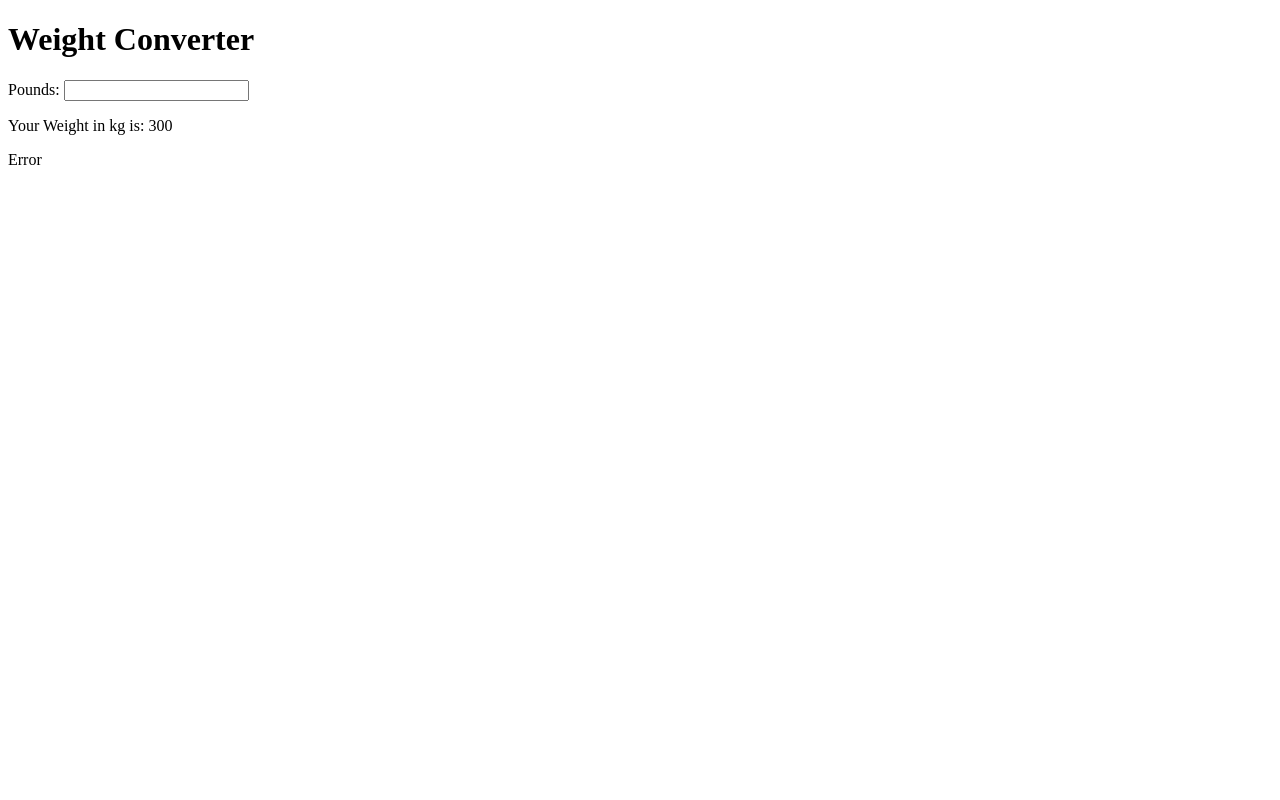
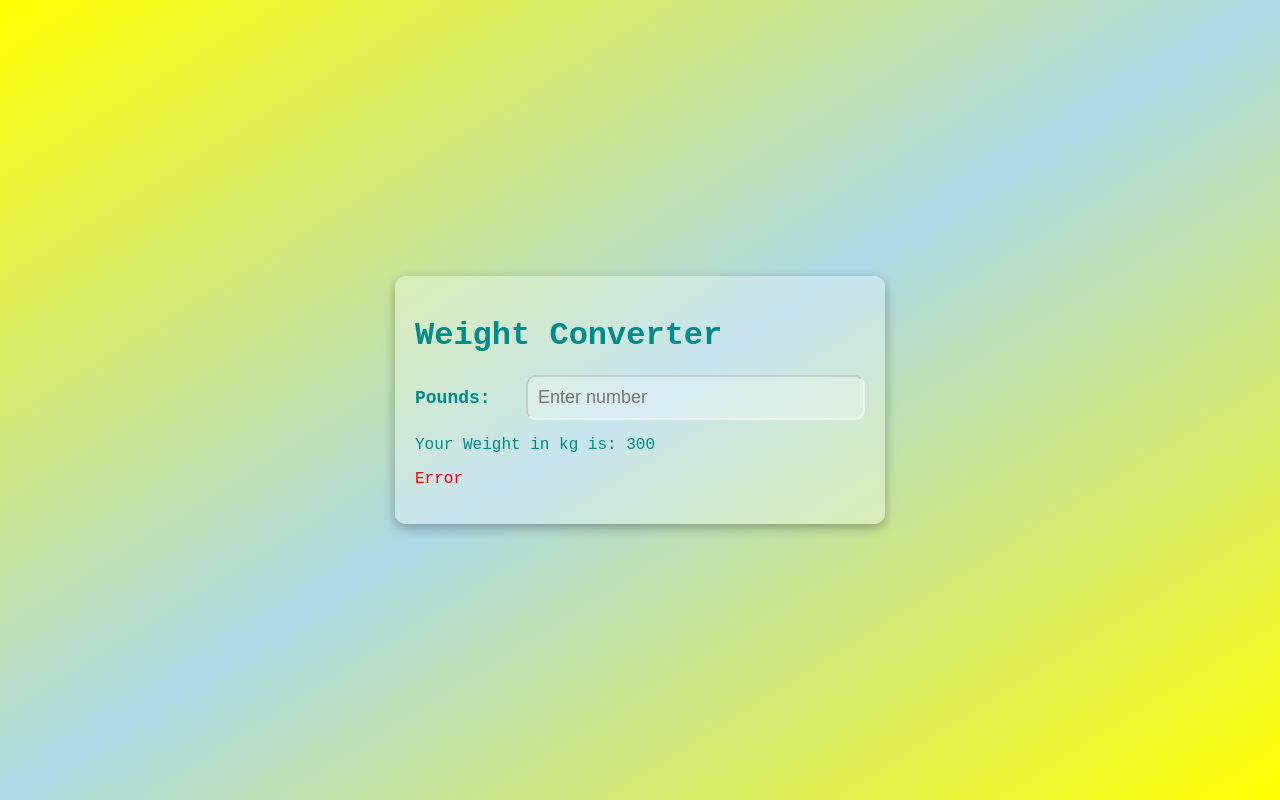
Before and after one commit to mohammadzakariya2025/weight_converter, a plain HTML site: page index.html in a window 1280 px wide. Drawn offline with Linux system fonts and the light colour scheme.

Commit message:
index.js

```diff
--- a/index.html
+++ b/index.html
@@ -4,13 +4,14 @@
     <meta charset="UTF-8">
     <meta name="viewport" content="width=device-width, initial-scale=1.0">
     <title>Weight Converter</title>
+    <link rel="stylesheet" href="style.css">
 </head>
 <body>
     <div class="container">
         <h1 class="heading">Weight Converter</h1>
         <div class="input-container">
             <label for="pounds">Pounds:</label>
-            <input type="number" id="input" class="input" steps=".1">
+            <input type="number" id="input" class="input" steps=".1" placeholder="Enter number">
         </div>
         <p>Your Weight in kg is: <span id="result">300</span></p>
         <p class="error" id="error">Error</p>
--- a/style.css
+++ b/style.css
@@ -0,0 +1,42 @@
+body{
+    margin: 0;
+    background: linear-gradient(to left top, yellow, lightblue, yellow);
+    min-height: 100vh;
+    display: flex;
+    justify-content: center;
+    align-items: center;
+    font-family: 'Courier New', Courier, monospace;
+    color: darkcyan;
+}
+
+.container{
+    background: rgba(255,255,255,0.3);
+    padding: 20px;
+    box-shadow: 0 4px 12px rgba(0,0,0,.3);
+    border-radius: 10px;
+    width: 85%;
+    max-width: 450px;
+}
+
+.input-container{
+    display: flex;
+    justify-content: space-between;
+    align-items: center;
+    font-size: 18px;
+    font-weight: 700;
+}
+
+.input{
+    padding: 10px;
+    width: 70%;
+    background: rgba(255,255,255,0.3);
+    border-color: rgba(255,255,255,0.5);
+    font-size: 18px;
+    border-radius: 10px;
+    color: darkgreen;
+    outline: none;
+}
+
+.error{
+    color: red;
+}
```
Also changed, not shown: index.js (added).
